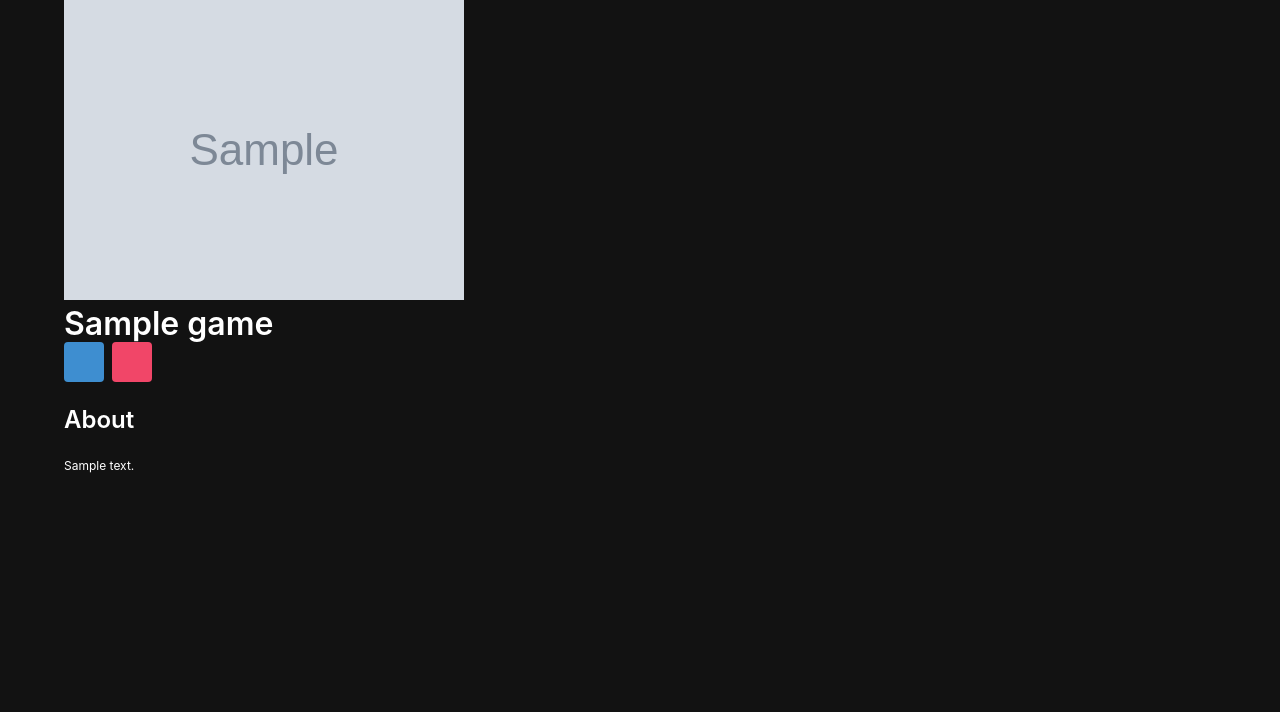
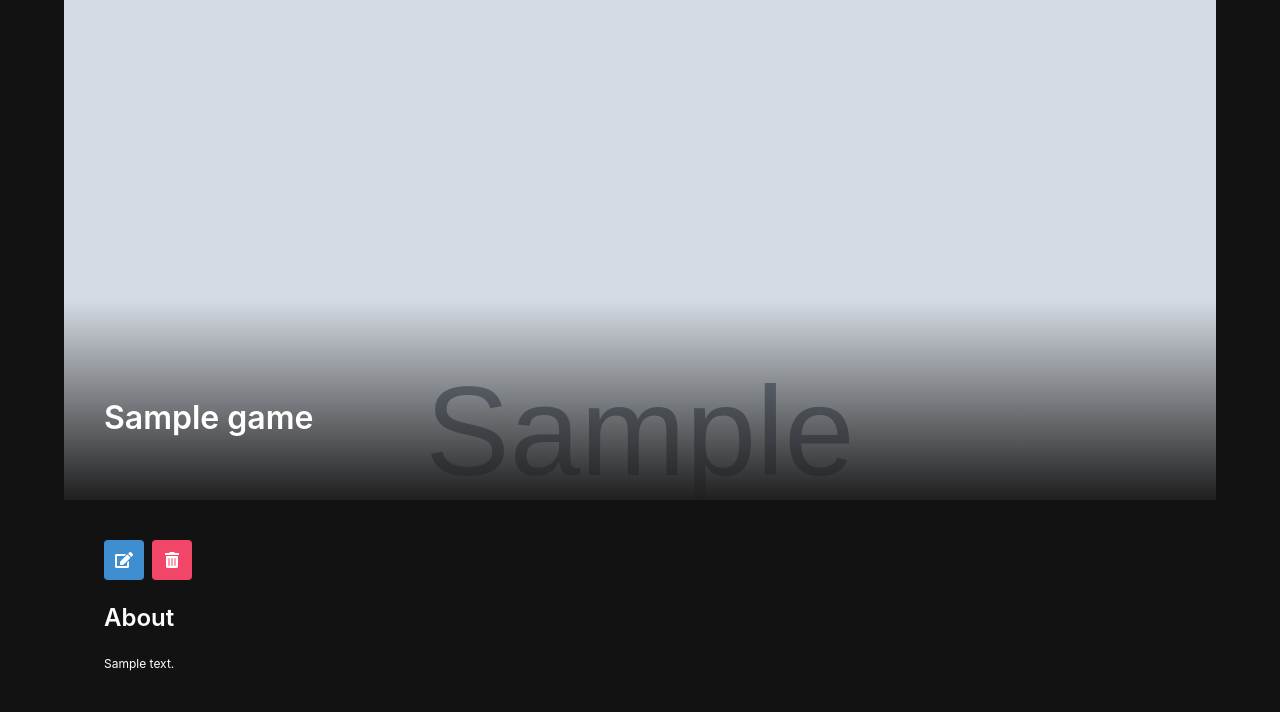
Before and after one commit to undftdcreed/GameSpot, a Django app: page /gamelist/1/ in a window 1280 px wide. Shown: the part 52-764 px from the top of the page. Run offline with Django 4.2, Linux system fonts and the light colour scheme; tables that the repository leaves empty hold one stand-in row (values such as "Sample post"); grey boxes marked "Sample" are stand-in pictures.

Commit message:
added show pages

```diff
--- a/main_app/static/styles/main.css
+++ b/main_app/static/styles/main.css
@@ -33,3 +33,82 @@ h3 {
 p {
     font-size: 12px;
 }
+
+body {
+    background-color: #121212;
+    color: #ffffff;
+    min-height: 100vh;
+  }
+
+  h1,
+  h2,
+  h3 {
+    color: #ffffff;
+  }
+
+  .container {
+    padding: 40px;
+    padding-right: 0;
+  }
+
+  .title {
+    color: #ffffff;
+  }
+
+  .gallery {
+    display: grid;
+    grid-template-columns: repeat(auto-fit, minmax(280px, 1fr));
+    justify-content: center;
+    gap: 30px;
+  }
+
+  .gallery .card {
+    transition: 0.1s linear;
+  }
+
+  .gallery .card:hover {
+    transform: scale(1.1);
+    z-index: 10;
+  }
+
+  p {
+    font-size: 12px;
+  }
+
+  .detail__img {
+    position: absolute;
+    left: 0;
+    top: 0;
+    width: 100%;
+    height: 500px;
+    background-color: #ffffff;
+    overflow: hidden;
+  }
+
+  .detail__img::after {
+    content: "";
+    background-image: linear-gradient(transparent 60%, #1f1f1f);
+    position: absolute;
+    top: 0;
+    left: 0;
+    width: 100%;
+    height: 100%;
+    z-index: 5;
+  }
+
+  img {
+    width: 100%;
+    height: 500px;
+    object-fit: cover;
+    object-position: top;
+  }
+
+  .detail__name {
+    position: absolute;
+    z-index: 5;
+    top: 400px;
+  }
+
+  .detail__container {
+    margin-top: 500px;
+  }
--- a/main_app/templates/base.html
+++ b/main_app/templates/base.html
@@ -10,7 +10,7 @@
         <script src="https://code.jquery.com/jquery-3.6.0.min.js"
                 integrity="sha256-/xUj+3OJU5yExlq6GSYGSHk7tPXikynS7ogEvDej/m4="
                 crossorigin="anonymous"></script>
-
+        <link rel="stylesheet" href="https://cdnjs.cloudflare.com/ajax/libs/font-awesome/5.15.4/css/all.min.css">
         <link rel="stylesheet" href="{% static 'styles/main.css' %}" />
         <script src="{% static 'scripts/main.js' %}" defer></script>
         <title>GameSpot
```
Also changed, not shown: main_app/templates/game_list.html (+4 -3 lines).
